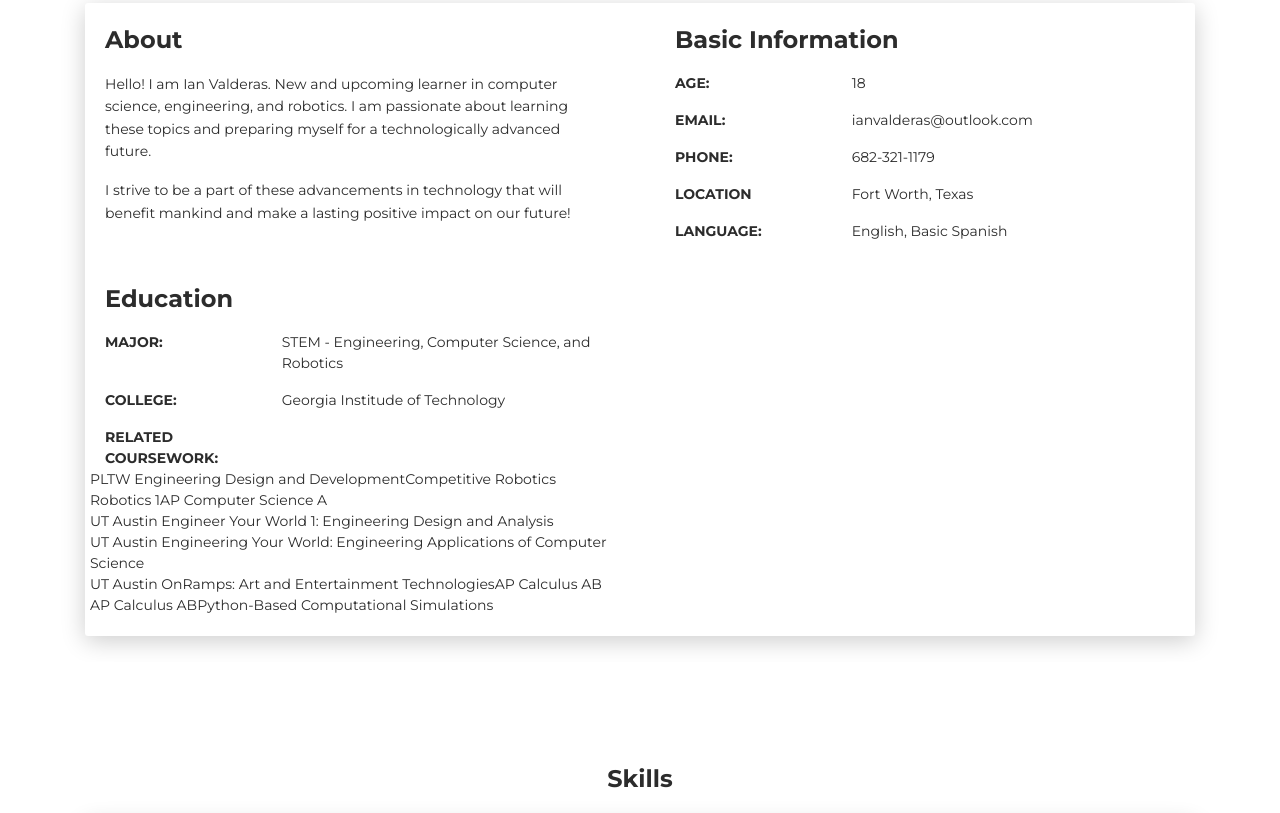
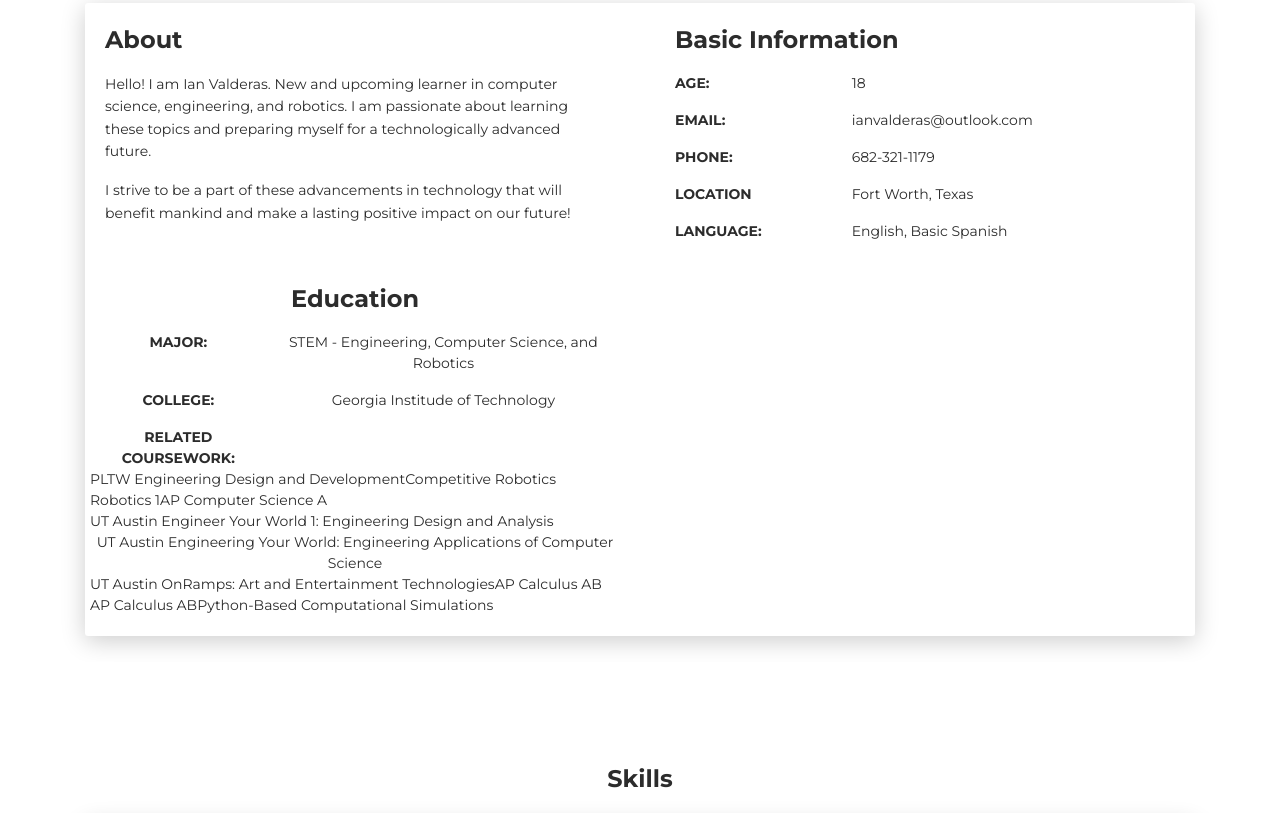
Before and after one commit to IanCVal94/resume3.0, a website: page public/index.html in a window 1280 px wide. Shown: the part 617-1430 px from the top of the page. Drawn offline with Linux system fonts and the light colour scheme.

Commit message:
centering education text

```diff
--- a/public/index.html
+++ b/public/index.html
@@ -97,18 +97,18 @@
         </div>
         <div class="col-lg-6 col-md-12">
           <div class="card-body">
-            <div class="h4 mt-0 title">Education</div>
+            <div class="h4 text-center mt-0 title">Education</div>
             <div class="row">
-              <div class="col-sm-4"><strong class="text-uppercase">Major:</strong></div>
-              <div class="col-sm-8">STEM - Engineering, Computer Science, and Robotics</div>
+              <div class="text-center col-sm-4"><strong class="text-uppercase">Major:</strong></div>
+              <div class="text-center col-sm-8">STEM - Engineering, Computer Science, and Robotics</div>
             </div>
             <div class="row mt-3">
-              <div class="col-sm-4"><strong class="text-uppercase">College:</strong></div>
-              <div class="col-sm-8">Georgia Institude of Technology</div>
+              <div class="text-center col-sm-4"><strong class="text-uppercase">College:</strong></div>
+              <div class="text-center col-sm-8">Georgia Institude of Technology</div>
             </div>
             <div class="row mt-3">
-              <div class="col-sm-4"><strong class="text-uppercase">Related Coursework:</strong></div>
-              <ul class="nav nav-pills nav-pills-primary" role="tablist">
+              <div class="col-sm-4 text-center"><strong class="text-uppercase">Related Coursework:</strong></div>
+              <ul class="nav nav-pills nav-pills-primary text-center" role="tablist">
                 <li class="nav-item">PLTW Engineering Design and Development</li>
                 <li class="nav-item">Competitive Robotics</li>
                 <li class="nav-item">Robotics 1</li>
```
